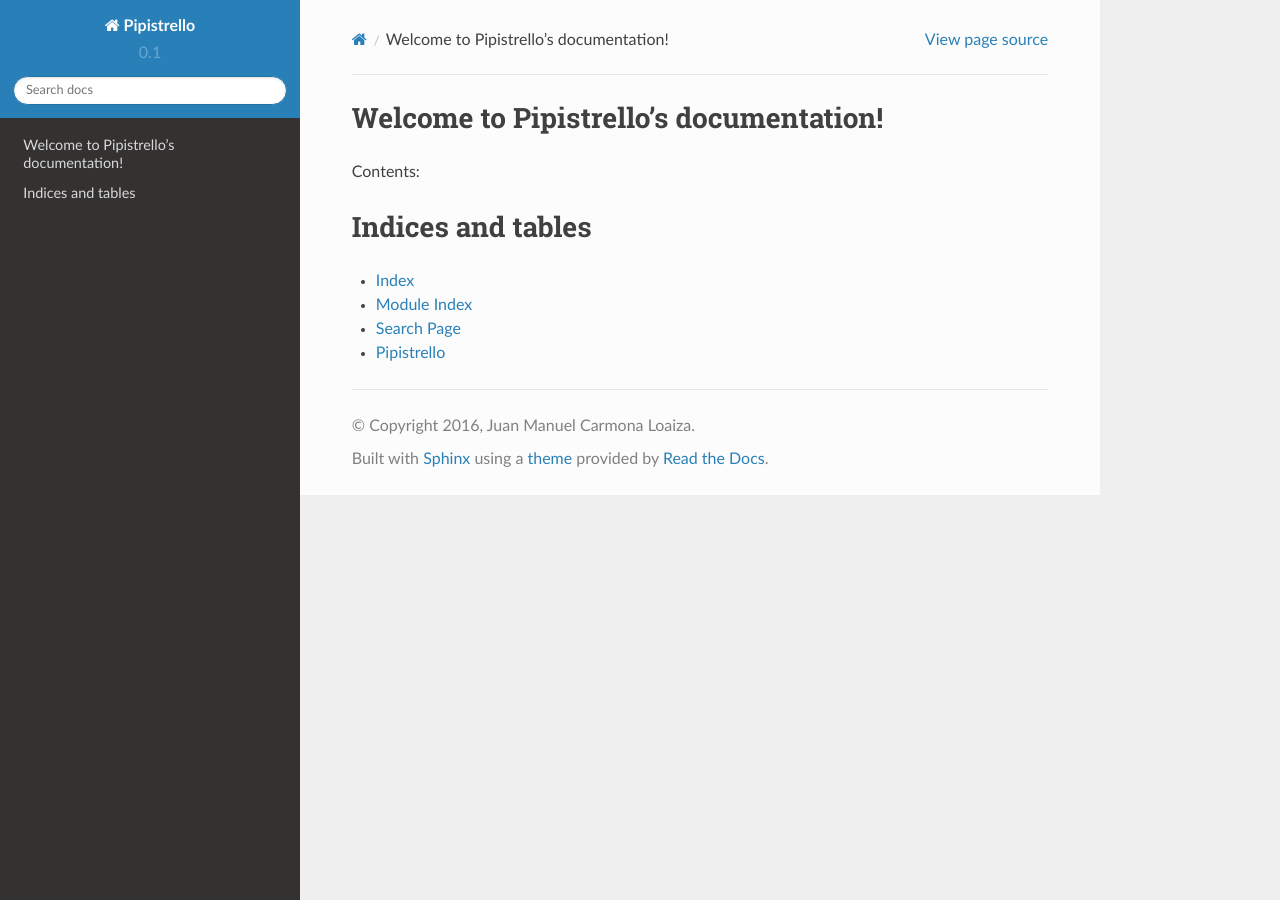
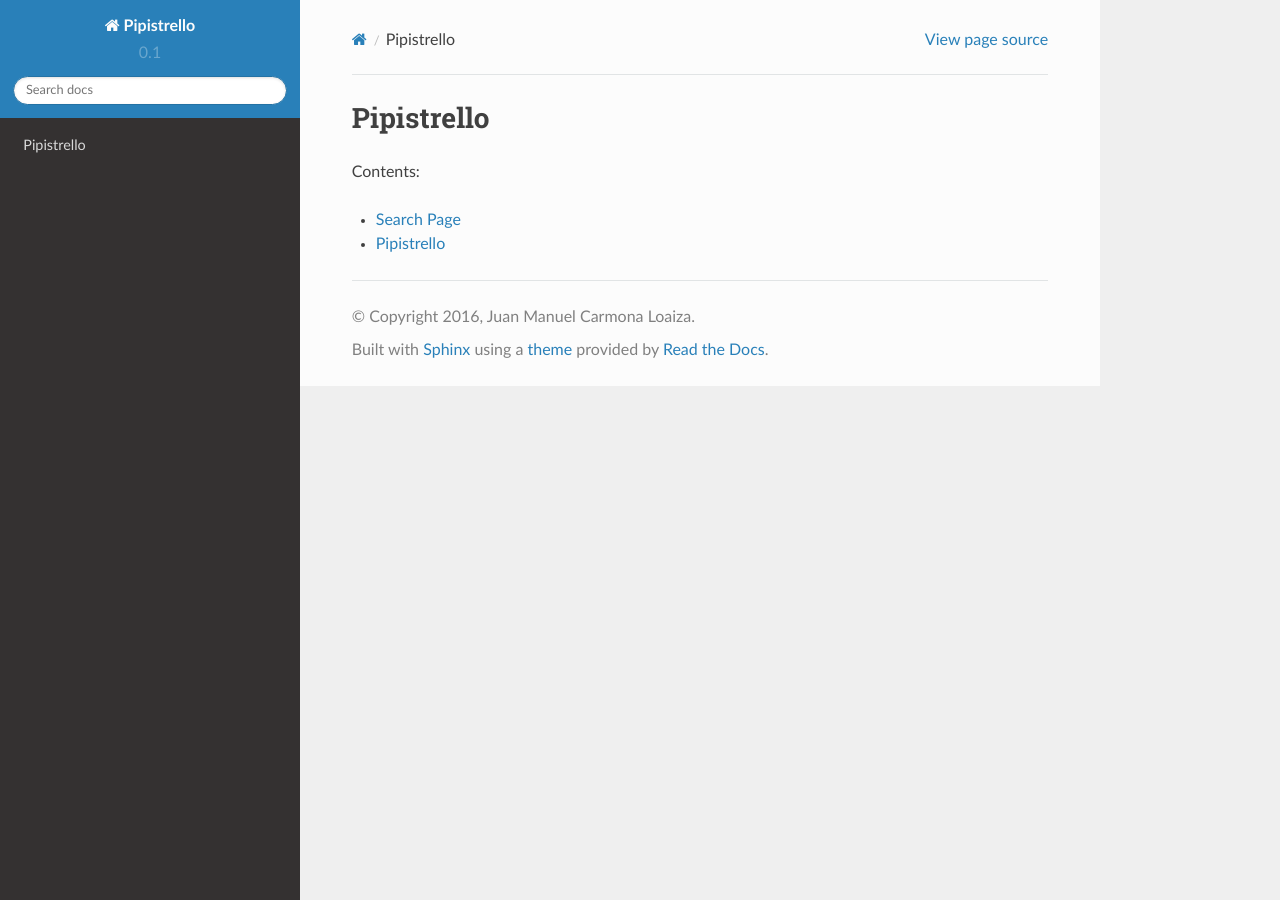
Before and after one commit to juanmcloaiza/Pipistrello, a Sphinx documentation site: the page built from docs/index.rst, in a window 1280 px wide. Built offline with Sphinx 7.4.7 and the Read the Docs theme 2.0.0, drawn with Linux system fonts in a browser that asks for light colours; formulas are drawn with MathJax 3.

Commit message:
Update index.rst

```diff
--- a/docs/index.rst
+++ b/docs/index.rst
@@ -3,8 +3,8 @@
    You can adapt this file completely to your liking, but it should at least
    contain the root `toctree` directive.
 
-Welcome to Pipistrello's documentation!
-=======================================
+Pipistrello
+===========
 
 Contents:
 
@@ -13,10 +13,10 @@ Contents:
 
 
 
-Indices and tables
-==================
+.. Indices and tables
+.. ==================
 
-* :ref:`genindex`
-* :ref:`modindex`
+.. * :ref:`genindex`
+.. * :ref:`modindex`
 * :ref:`search`
 * :ref:`readme`
```
